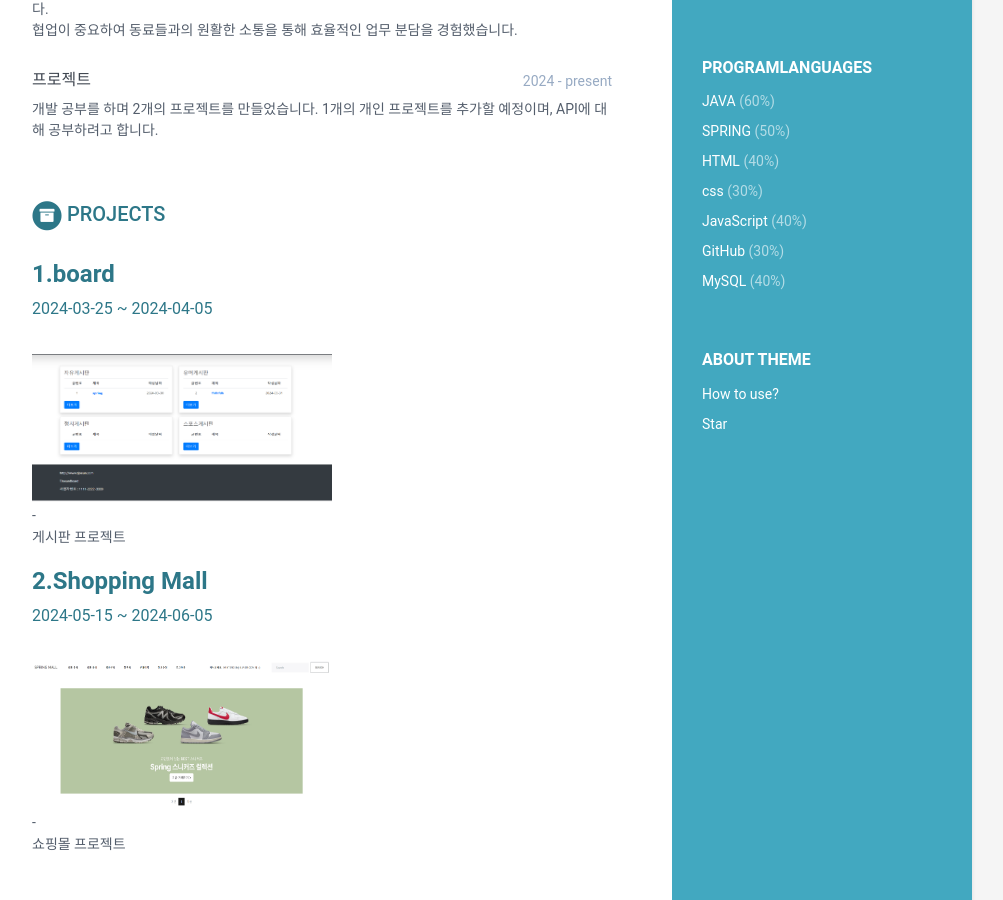
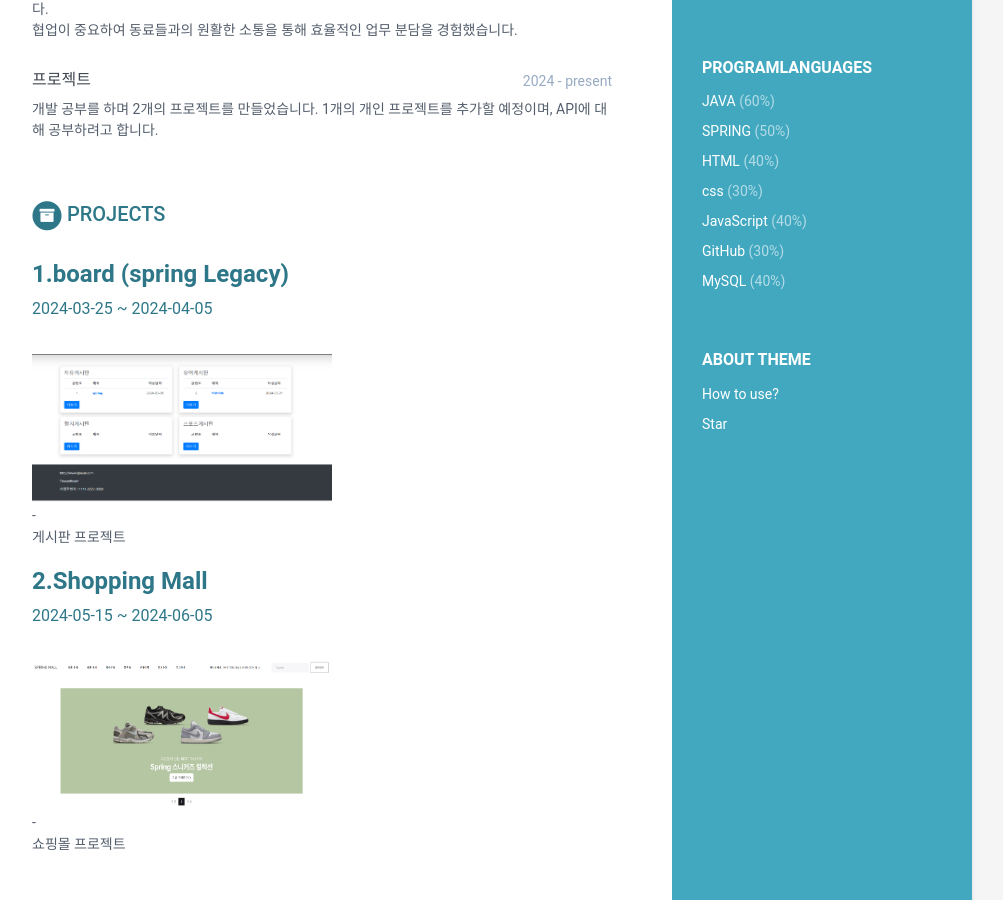
Before and after one commit to beom123456/beom123456.github.io, a Jekyll site: the page built from index.html, in a window 1280 px wide and 900 px high, scrolled down 693 px. Shown: the whole window, without its empty margins (168-1171 px from the left). Built offline with Jekyll 4.4.1, drawn with Linux system fonts in a browser that asks for light colours.

Commit message:
Update data.yml

```diff
--- a/_data/data.yml
+++ b/_data/data.yml
@@ -103,7 +103,7 @@ projects:
 
 
     assignments:
-      - title: 1.board
+      - title: 1.board (spring Legacy)
         period: "2024-03-25 ~ 2024-04-05"
         link: "https://github.com/beom123456/board.git"
         image_link: "assets/images/board.png"
```
